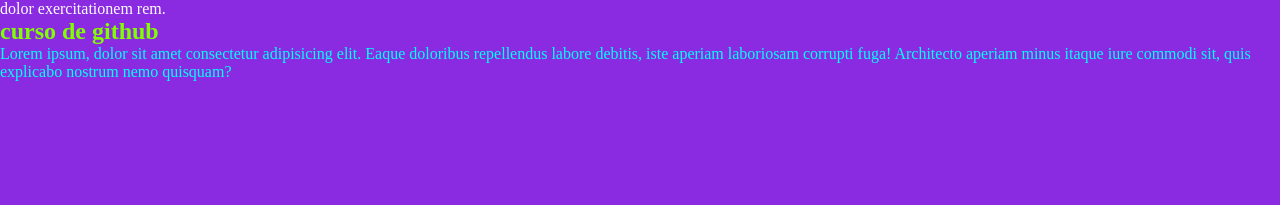
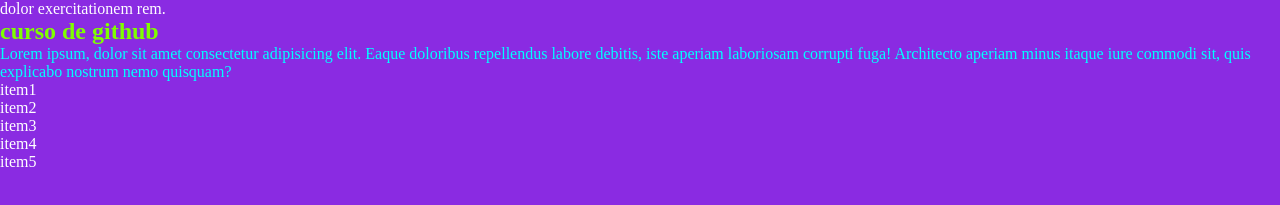
Before and after one commit to emanuelcabral22940/after-github, a plain HTML site: page index.html in a window 1280 px wide. Shown: the part 55-260 px from the top of the page. Drawn offline with Linux system fonts and the light colour scheme.

Commit message:
agregu un div con una lista desordenada

```diff
--- a/index.html
+++ b/index.html
@@ -14,5 +14,15 @@
     <h2>curso de github</h2>
     <p class="color1">Lorem ipsum, dolor sit amet consectetur adipisicing elit. Eaque doloribus repellendus labore debitis, iste aperiam laboriosam corrupti fuga! Architecto aperiam minus itaque iure commodi sit, quis explicabo nostrum nemo quisquam?</p>
 
+    <div>
+        <ul>
+            <li>item1</li>
+            <li>item2</li>
+            <li>item3</li>
+            <li>item4</li>
+            <li>item5</li>
+        </ul>
+    </div>
+
 </body>
 </html>
```
